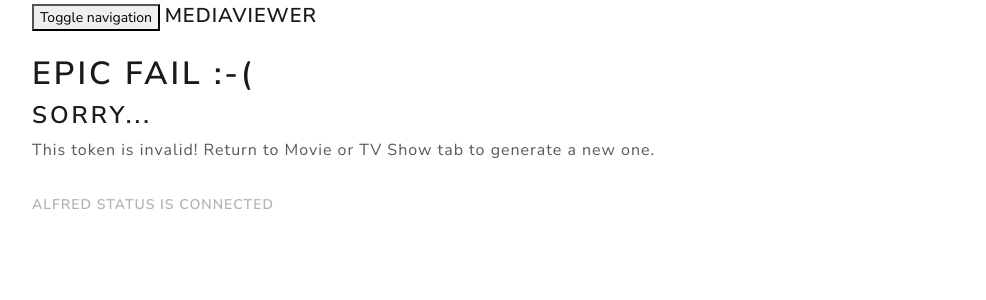
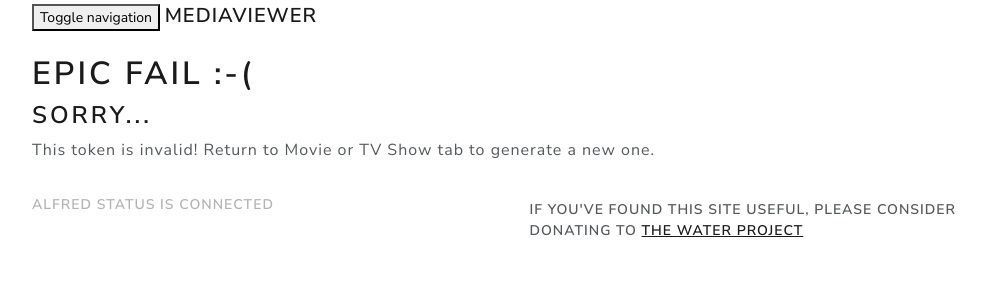
Before and after one commit to kyokley/MediaWaiter, a Flask app: page /waiter/dir/1/ in a window 1280 px wide. Shown: the part 133-433 px from the top of the page, without its empty margins (50-1036 px from the left). Run offline with Flask 2, Linux system fonts and the light colour scheme; data that the repository does not hold is empty; parts of the project's set-up code (start-up, migrations or seed data) failed here and were passed over; some libraries are stand-ins or nearby versions.

Commit message:
Adding donation link to footer

```diff
--- a/static/assets/waiter.css
+++ b/static/assets/waiter.css
@@ -107,3 +107,7 @@
 #cancel-btn {
     margin-left: 10px;
 }
+
+.donation-text {
+    margin-top: 13px;
+}
--- a/templates/display.html
+++ b/templates/display.html
@@ -148,7 +148,14 @@
     {% block footer %}
         <div class="navbar navbar-default navbar-fixed-bottom">
             <div class="container">
-                <p class="navbar-text">Alfred status is <span id="waiter-status" class="label label-success">Connected</span></p>
+                <div class="row">
+                    <div class="col-md-6">
+                        <p class="navbar-text">Alfred status is <span id="waiter-status" class="label label-success">Connected</span></p>
+                    </div>
+                    <div class="col-md-6">
+                        <p class="text-right donation-text">If you've found this site useful, please consider donating to <a href="https://thewaterproject.org/give-water">The Water Project</a></p>
+                    </div>
+                </div>
             </div>
         </div>
     {% endblock %}
```
